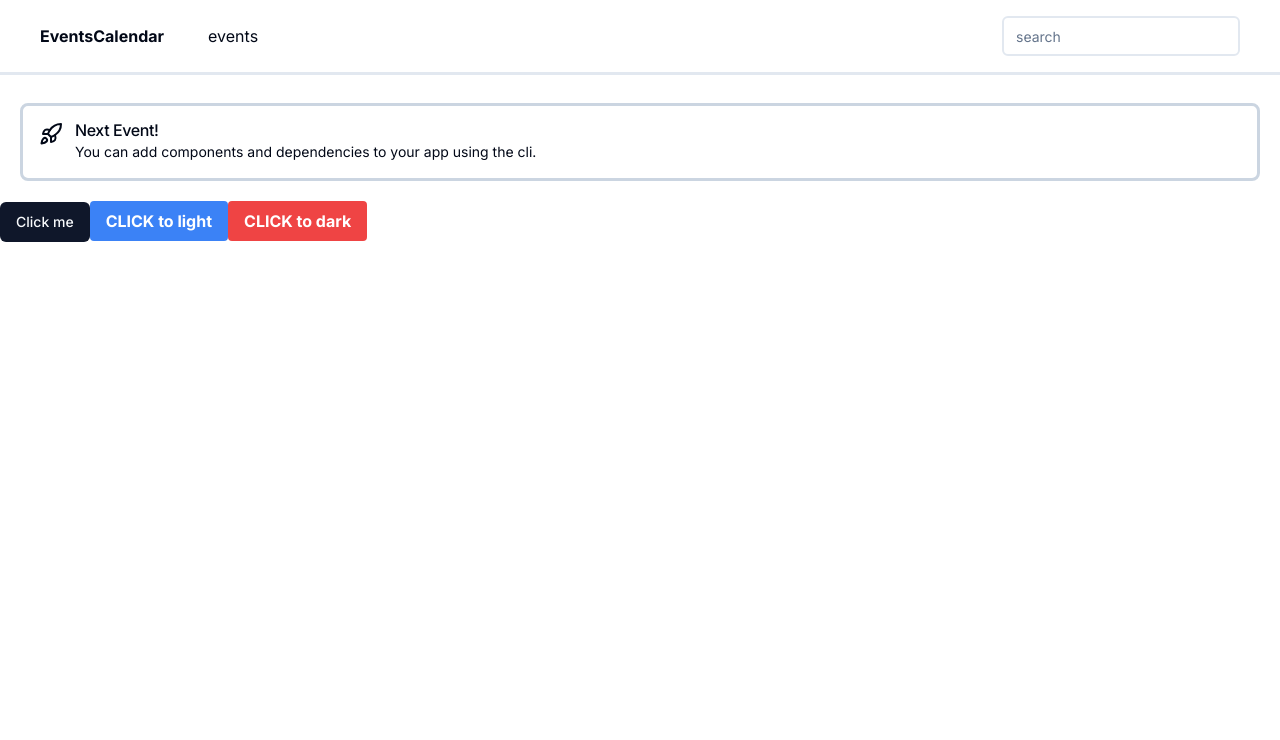
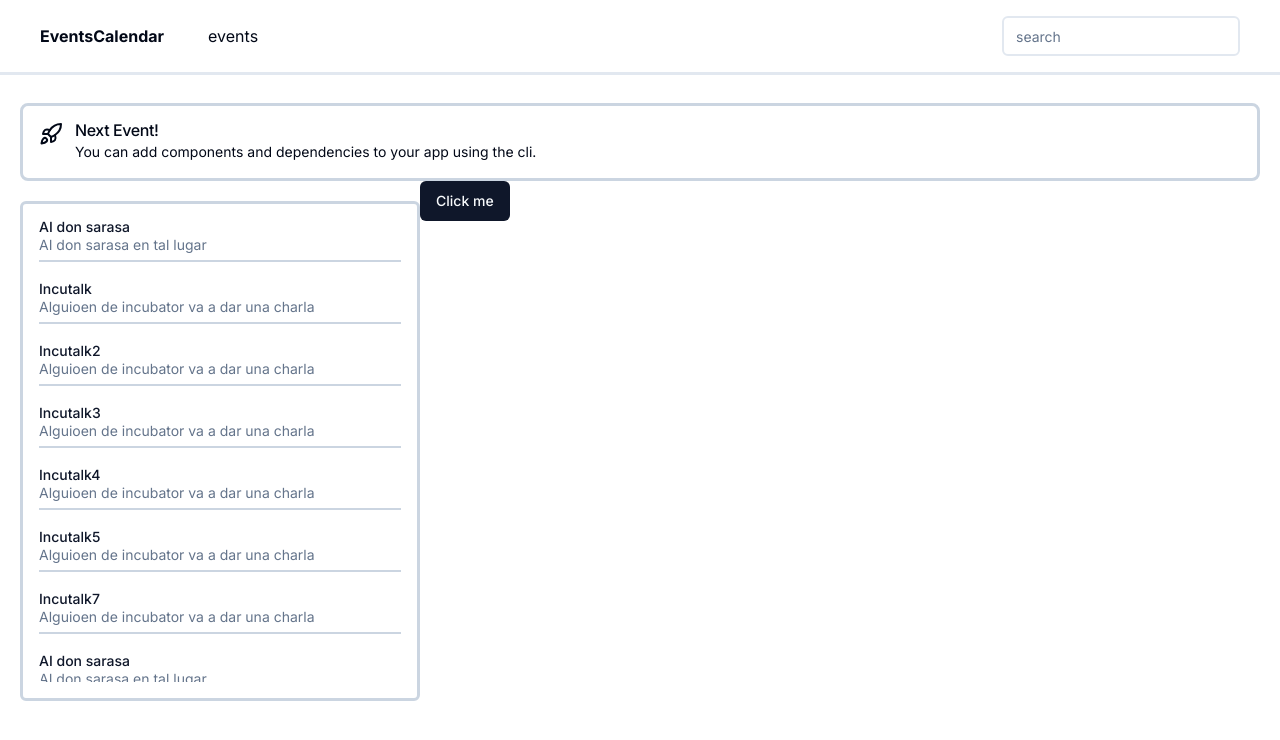
Before and after one commit to Nahuelluca20/events-calendar, a Next.js app: page / in a window 1280 px wide. Shown: the top 740 px of the page. Built offline with nearby package versions, Linux system fonts and the light colour scheme.

Commit message:
add: scrolleabe area

```diff
--- a/app/page.tsx
+++ b/app/page.tsx
@@ -4,30 +4,78 @@
 
 import {Button} from "@/components/ui/button";
 import NextEvent from "@/components/NextEvent";
+import {ScrollArea} from "@/components/ui/scroll-area";
+import EventItem from "@/components/EventItem";
 
 export default function Home() {
-  const {setTheme} = useTheme();
+  const {theme, setTheme} = useTheme();
+  const eventsMock = [
+    {
+      eventName: "AI don sarasa",
+      eventDescription: "AI don sarasa en tal lugar",
+    },
+    {
+      eventName: "Incutalk",
+      eventDescription: "Alguioen de incubator va a dar una charla",
+    },
+    {
+      eventName: "Incutalk2",
+      eventDescription: "Alguioen de incubator va a dar una charla",
+    },
+    {
+      eventName: "Incutalk3",
+      eventDescription: "Alguioen de incubator va a dar una charla",
+    },
+    {
+      eventName: "Incutalk4",
+      eventDescription: "Alguioen de incubator va a dar una charla",
+    },
+    {
+      eventName: "Incutalk5",
+      eventDescription: "Alguioen de incubator va a dar una charla",
+    },
+    {
+      eventName: "Incutalk7",
+      eventDescription: "Alguioen de incubator va a dar una charla",
+    },
+    {
+      eventName: "AI don sarasa",
+      eventDescription: "AI don sarasa en tal lugar",
+    },
+    {
+      eventName: "AI don sarasa",
+      eventDescription: "AI don sarasa en tal lugar",
+    },
+    {
+      eventName: "AI don sarasa",
+      eventDescription: "AI don sarasa en tal lugar",
+    },
+    {
+      eventName: "AI don sarasa",
+      eventDescription: "AI don sarasa en tal lugar",
+    },
+    {
+      eventName: "AI don sarasa",
+      eventDescription: "AI don sarasa en tal lugar",
+    },
+  ];
 
   return (
-    <main className="">
-      <div className="p-5">
-        <NextEvent />
-      </div>
-      <Button>Click me</Button>
+    <main className="p-5">
+      <NextEvent />
+      <section className="md:flex">
+        <aside>
+          <ScrollArea className="h-[200px] md:h-[500px] w-full md:w-[350px] lg:w-[400px] rounded-md border-[3px] border-slate-300 p-4 my-5">
+            {eventsMock.map((event, index) => (
+              <EventItem key={index} {...event} />
+            ))}
+          </ScrollArea>
+        </aside>
 
-      <button
-        className="bg-blue-500 hover:bg-blue-700 text-white font-bold py-2 px-4 rounded"
-        onClick={() => setTheme("light")}
-      >
-        CLICK to light
-      </button>
-
-      <button
-        className="bg-red-500 hover:bg-blue-700 text-white font-bold py-2 px-4 rounded"
-        onClick={() => setTheme("dark")}
-      >
-        CLICK to dark
-      </button>
+        <Button onClick={() => (theme === "dark" ? setTheme("light") : setTheme("dark"))}>
+          Click me
+        </Button>
+      </section>
     </main>
   );
 }
--- /dev/null
+++ b/components/EventItem.tsx
@@ -0,0 +1,24 @@
+import {Separator} from "@/components/ui/separator";
+
+export default function EventItem({
+  eventName,
+  eventDescription,
+}: {
+  eventName: string;
+  eventDescription: string;
+}) {
+  return (
+    <div>
+      <div className="flex flex-col gap-2">
+        <div className="flex flex-col gap-1">
+          <span className="text-sm font-medium leading-none text-accent-foreground">
+            {eventName}{" "}
+          </span>
+          <span className="text-sm leading-none text-muted-foreground">{eventDescription}</span>
+        </div>
+      </div>
+
+      <Separator className="mt-2 mb-5 border-slate-300 border-[1.5px]" />
+    </div>
+  );
+}
--- a/components/NavigationMenu.tsx
+++ /dev/null
@@ -1,128 +0,0 @@
-"use client";
-
-import * as React from "react";
-import Link from "next/link";
-
-import {cn} from "@/lib/utils";
-import {
-  NavigationMenu,
-  NavigationMenuContent,
-  NavigationMenuItem,
-  NavigationMenuLink,
-  NavigationMenuList,
-  NavigationMenuTrigger,
-  navigationMenuTriggerStyle,
-} from "@/components/ui/navigation-menu";
-import {Icons} from "@/components/icons";
-
-const components: {title: string; href: string; description: string}[] = [
-  {
-    title: "Alert Dialog",
-    href: "/docs/primitives/alert-dialog",
-    description:
-      "A modal dialog that interrupts the user with important content and expects a response.",
-  },
-  {
-    title: "Hover Card",
-    href: "/docs/primitives/hover-card",
-    description: "For sighted users to preview content available behind a link.",
-  },
-  {
-    title: "Progress",
-    href: "/docs/primitives/progress",
-    description:
-      "Displays an indicator showing the completion progress of a task, typically displayed as a progress bar.",
-  },
-  {
-    title: "Scroll-area",
-    href: "/docs/primitives/scroll-area",
-    description: "Visually or semantically separates content.",
-  },
-  {
-    title: "Tabs",
-    href: "/docs/primitives/tabs",
-    description:
-      "A set of layered sections of content—known as tab panels—that are displayed one at a time.",
-  },
-  {
-    title: "Tooltip",
-    href: "/docs/primitives/tooltip",
-    description:
-      "A popup that displays information related to an element when the element receives keyboard focus or the mouse hovers over it.",
-  },
-];
-
-export function NavMenu() {
-  return (
-    <NavigationMenu className="flex justify-start w-full max-w-full py-3 mb-10 px-2">
-      <NavigationMenuList>
-        <NavigationMenuItem>
-          <NavigationMenuTrigger>Getting started</NavigationMenuTrigger>
-          <NavigationMenuContent>
-            <ul className="grid gap-3 p-6 min-w-[350px] md:w-[400px] lg:w-[500px] lg:grid-cols-[.75fr_1fr]">
-              <li className="row-span-3">
-                <NavigationMenuLink asChild>
-                  <a
-                    className="flex h-full w-full select-none flex-col justify-end rounded-md bg-gradient-to-b from-muted/50 to-muted p-6 no-underline outline-none focus:shadow-md"
-                    href="/"
-                  >
-                    <Icons.logo className="h-6 w-6" />
-                    <div className="mb-2 mt-4 text-lg font-medium">shadcn/ui</div>
-                    <p className="text-sm leading-tight text-muted-foreground">
-                      Beautifully designed components built with Radix UI and Tailwind CSS.
-                    </p>
-                  </a>
-                </NavigationMenuLink>
-              </li>
-              <ListItem href="/docs" title="Introduction">
-                Re-usable components built using Radix UI and Tailwind CSS.
-              </ListItem>
-              <ListItem href="/docs/installation" title="Installation">
-                How to install dependencies and structure your app.
-              </ListItem>
-              <ListItem href="/docs/primitives/typography" title="Typography">
-                Styles for headings, paragraphs, lists...etc
-              </ListItem>
-            </ul>
-          </NavigationMenuContent>
-        </NavigationMenuItem>
-        {/* <NavigationMenuItem>
-          <NavigationMenuTrigger>Components</NavigationMenuTrigger>
-          <NavigationMenuContent className="ml-20">
-            <ul className="grid w-[400px] gap-3 p-4 md:w-[500px] md:grid-cols-2 lg:w-[600px] ">
-              {components.map((component) => (
-                <ListItem key={component.title} href={component.href} title={component.title}>
-                  {component.description}
-                </ListItem>
-              ))}
-            </ul>
-          </NavigationMenuContent>
-        </NavigationMenuItem> */}
-      </NavigationMenuList>
-    </NavigationMenu>
-  );
-}
-
-const ListItem = React.forwardRef<React.ElementRef<"a">, React.ComponentPropsWithoutRef<"a">>(
-  ({className, title, children, ...props}, ref) => {
-    return (
-      <li>
-        <NavigationMenuLink asChild>
-          <a
-            ref={ref}
-            className={cn(
-              "block select-none space-y-1 rounded-md p-3 leading-none no-underline outline-none transition-colors hover:bg-accent hover:text-accent-foreground focus:bg-accent focus:text-accent-foreground",
-              className,
-            )}
-            {...props}
-          >
-            <div className="text-sm font-medium leading-none">{title}</div>
-            <p className="line-clamp-2 text-sm leading-snug text-muted-foreground">{children}</p>
-          </a>
-        </NavigationMenuLink>
-      </li>
-    );
-  },
-);
-
-ListItem.displayName = "ListItem";
--- /dev/null
+++ b/components/ui/scroll-area.tsx
@@ -0,0 +1,48 @@
+"use client"
+
+import * as React from "react"
+import * as ScrollAreaPrimitive from "@radix-ui/react-scroll-area"
+
+import { cn } from "@/lib/utils"
+
+const ScrollArea = React.forwardRef<
+  React.ElementRef<typeof ScrollAreaPrimitive.Root>,
+  React.ComponentPropsWithoutRef<typeof ScrollAreaPrimitive.Root>
+>(({ className, children, ...props }, ref) => (
+  <ScrollAreaPrimitive.Root
+    ref={ref}
+    className={cn("relative overflow-hidden", className)}
+    {...props}
+  >
+    <ScrollAreaPrimitive.Viewport className="h-full w-full rounded-[inherit]">
+      {children}
+    </ScrollAreaPrimitive.Viewport>
+    <ScrollBar />
+    <ScrollAreaPrimitive.Corner />
+  </ScrollAreaPrimitive.Root>
+))
+ScrollArea.displayName = ScrollAreaPrimitive.Root.displayName
+
+const ScrollBar = React.forwardRef<
+  React.ElementRef<typeof ScrollAreaPrimitive.ScrollAreaScrollbar>,
+  React.ComponentPropsWithoutRef<typeof ScrollAreaPrimitive.ScrollAreaScrollbar>
+>(({ className, orientation = "vertical", ...props }, ref) => (
+  <ScrollAreaPrimitive.ScrollAreaScrollbar
+    ref={ref}
+    orientation={orientation}
+    className={cn(
+      "flex touch-none select-none transition-colors",
+      orientation === "vertical" &&
+        "h-full w-2.5 border-l border-l-transparent p-[1px]",
+      orientation === "horizontal" &&
+        "h-2.5 border-t border-t-transparent p-[1px]",
+      className
+    )}
+    {...props}
+  >
+    <ScrollAreaPrimitive.ScrollAreaThumb className="relative flex-1 rounded-full bg-border" />
+  </ScrollAreaPrimitive.ScrollAreaScrollbar>
+))
+ScrollBar.displayName = ScrollAreaPrimitive.ScrollAreaScrollbar.displayName
+
+export { ScrollArea, ScrollBar }
--- /dev/null
+++ b/components/ui/separator.tsx
@@ -0,0 +1,31 @@
+"use client"
+
+import * as React from "react"
+import * as SeparatorPrimitive from "@radix-ui/react-separator"
+
+import { cn } from "@/lib/utils"
+
+const Separator = React.forwardRef<
+  React.ElementRef<typeof SeparatorPrimitive.Root>,
+  React.ComponentPropsWithoutRef<typeof SeparatorPrimitive.Root>
+>(
+  (
+    { className, orientation = "horizontal", decorative = true, ...props },
+    ref
+  ) => (
+    <SeparatorPrimitive.Root
+      ref={ref}
+      decorative={decorative}
+      orientation={orientation}
+      className={cn(
+        "shrink-0 bg-border",
+        orientation === "horizontal" ? "h-[1px] w-full" : "h-full w-[1px]",
+        className
+      )}
+      {...props}
+    />
+  )
+)
+Separator.displayName = SeparatorPrimitive.Root.displayName
+
+export { Separator }
--- a/package.json
+++ b/package.json
@@ -10,6 +10,8 @@
   },
   "dependencies": {
     "@radix-ui/react-navigation-menu": "^1.1.3",
+    "@radix-ui/react-scroll-area": "^1.0.4",
+    "@radix-ui/react-separator": "^1.0.3",
     "@radix-ui/react-slot": "^1.0.2",
     "@types/node": "20.5.0",
     "@types/react": "18.2.20",
```
Also changed, not shown: 1 other file (tests, documents, lock files or other folders).
